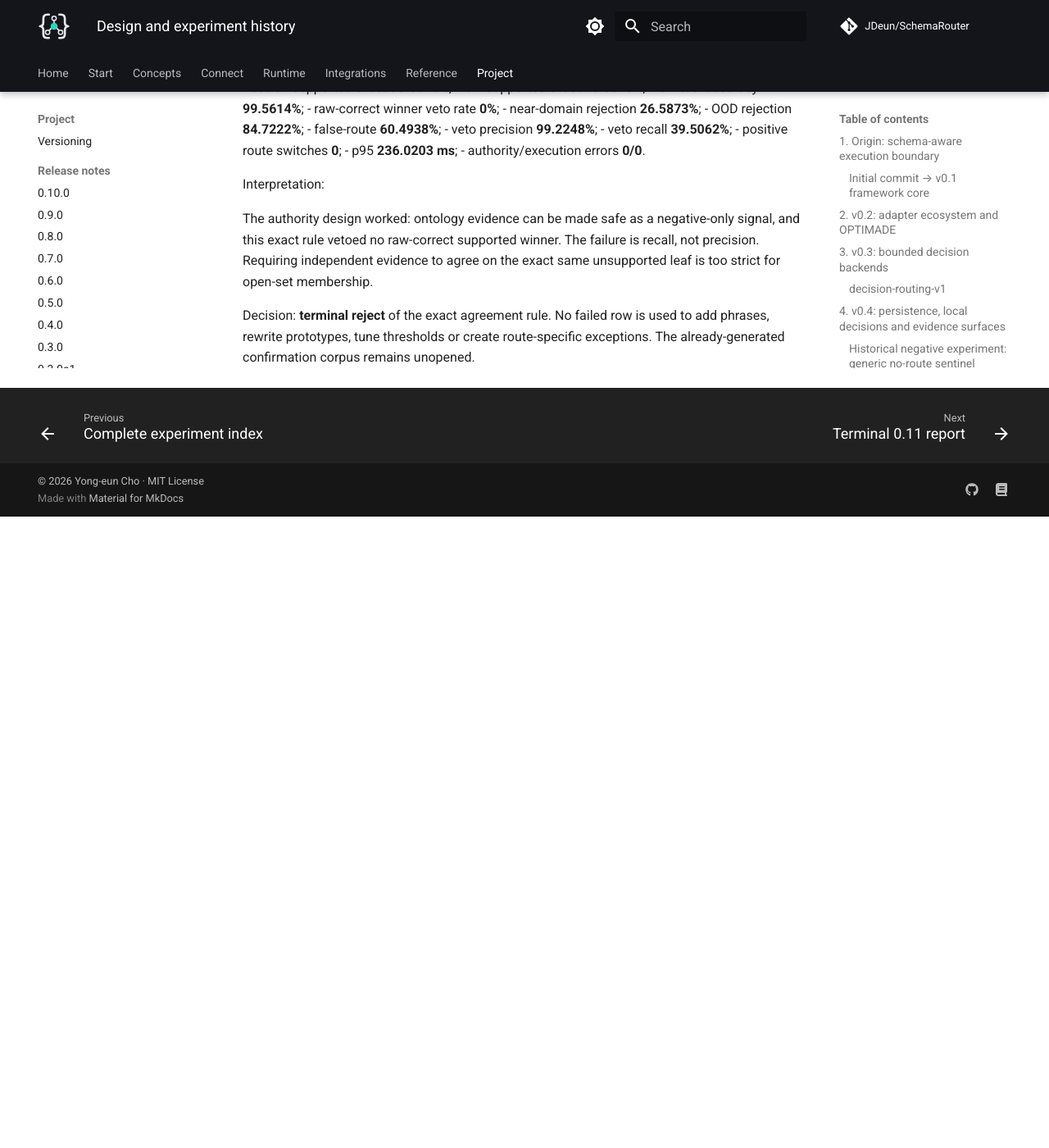
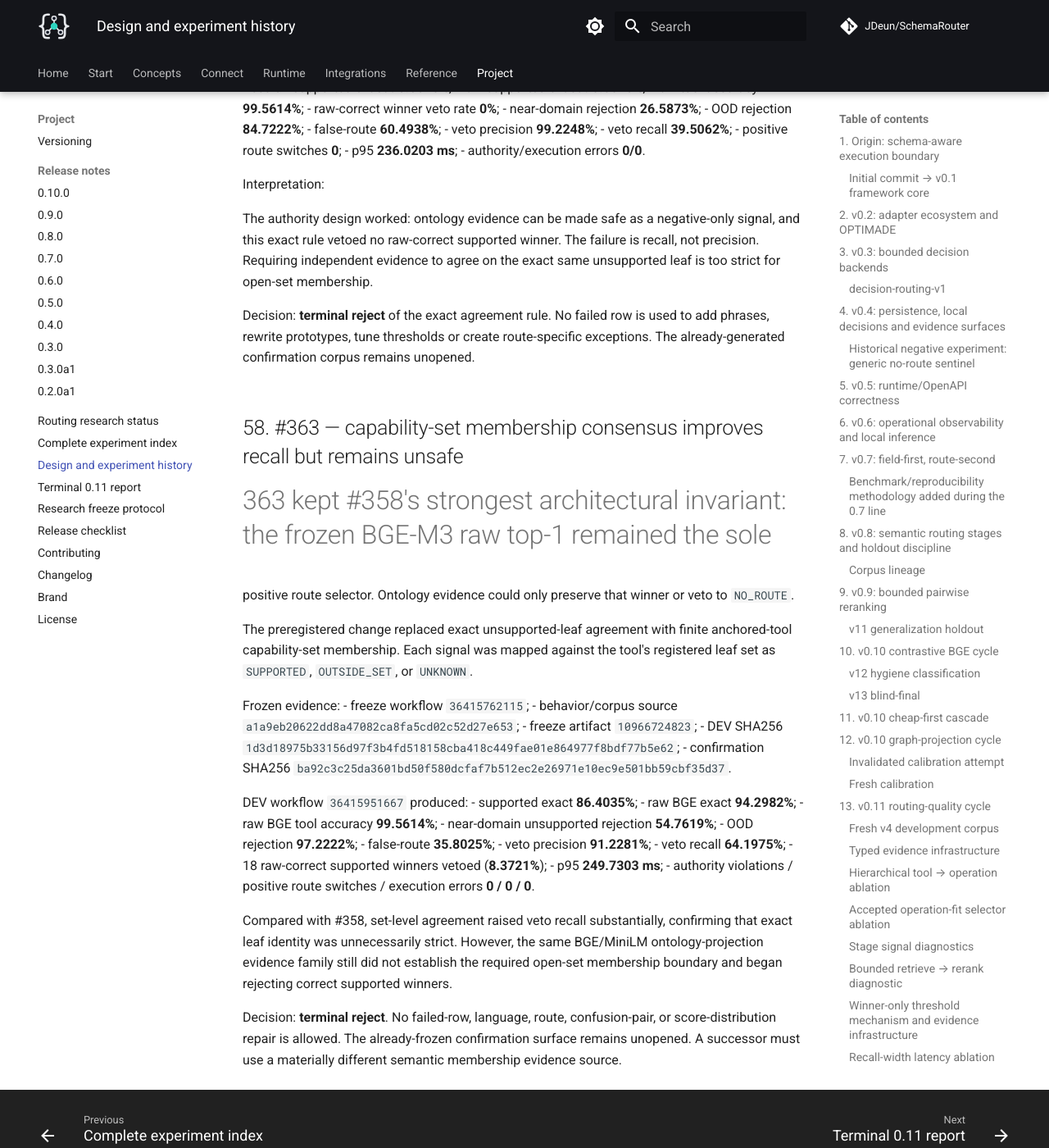
Before and after one commit to JDeun/SchemaRouter, an MkDocs documentation site: the page built from docs/research/design-and-experiment-history.md, in a window 1280 px wide and 1400 px high, scrolled down 74536 px. Shown: the whole window at 82% size. Built offline with MkDocs 1.6.1 and Material for MkDocs 9.7.7, drawn with Linux system fonts in a browser that asks for light colours; comment, search, counter and statistics services are not loaded; before the commit the page ends 75166 px from its top, so only the background shows below that.

Commit message:
docs: append capability-set consensus evidence

```diff
--- a/docs/research/design-and-experiment-history.md
+++ b/docs/research/design-and-experiment-history.md
@@ -2705,3 +2705,42 @@
 Decision: **terminal reject** of the exact agreement rule. No failed row is used to add phrases,
 rewrite prototypes, tune thresholds or create route-specific exceptions. The already-generated
 confirmation corpus remains unopened.
+
+
+## 58. #363 — capability-set membership consensus improves recall but remains unsafe
+
+#363 kept #358's strongest architectural invariant: the frozen BGE-M3 raw top-1 remained the sole
+positive route selector. Ontology evidence could only preserve that winner or veto to `NO_ROUTE`.
+
+The preregistered change replaced exact unsupported-leaf agreement with finite anchored-tool
+capability-set membership. Each signal was mapped against the tool's registered leaf set as
+`SUPPORTED`, `OUTSIDE_SET`, or `UNKNOWN`.
+
+Frozen evidence:
+- freeze workflow `36415762115`;
+- behavior/corpus source `a1a9eb20622dd8a47082ca8fa5cd02c52d27e653`;
+- freeze artifact `10966724823`;
+- DEV SHA256 `1d3d18975b33156d97f3b4fd518158cba418c449fae01e864977f8bdf77b5e62`;
+- confirmation SHA256 `ba92c3c25da3601bd50f580dcfaf7b512ec2e26971e10ec9e501bb59cbf35d37`.
+
+DEV workflow `36415951667` produced:
+- supported exact **86.4035%**;
+- raw BGE exact **94.2982%**;
+- raw BGE tool accuracy **99.5614%**;
+- near-domain unsupported rejection **54.7619%**;
+- OOD rejection **97.2222%**;
+- false-route **35.8025%**;
+- veto precision **91.2281%**;
+- veto recall **64.1975%**;
+- 18 raw-correct supported winners vetoed (**8.3721%**);
+- p95 **249.7303 ms**;
+- authority violations / positive route switches / execution errors **0 / 0 / 0**.
+
+Compared with #358, set-level agreement raised veto recall substantially, confirming that exact leaf
+identity was unnecessarily strict. However, the same BGE/MiniLM ontology-projection evidence family
+still did not establish the required open-set membership boundary and began rejecting correct
+supported winners.
+
+Decision: **terminal reject**. No failed-row, language, route, confusion-pair, or score-distribution
+repair is allowed. The already-frozen confirmation surface remains unopened. A successor must use a
+materially different semantic membership evidence source.
```
